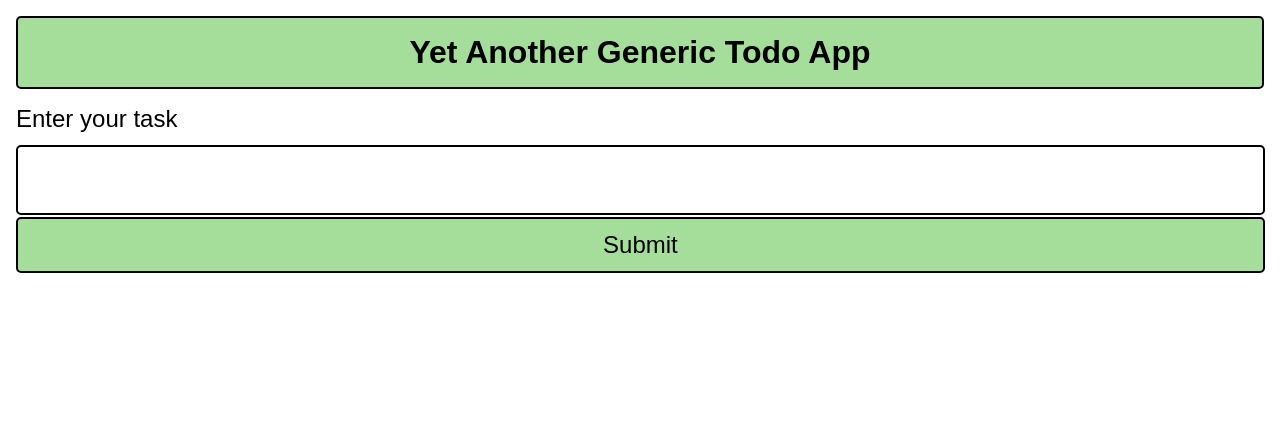
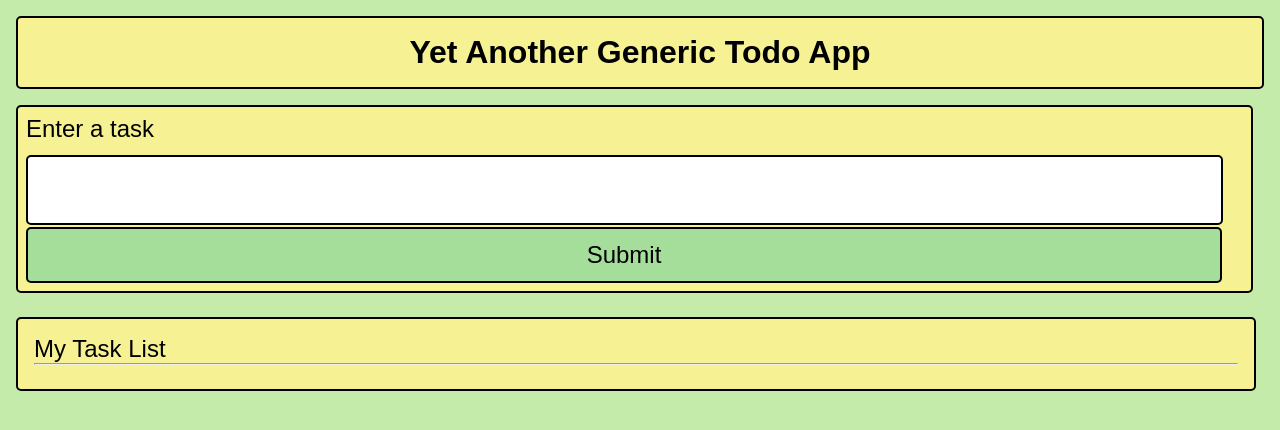
Before and after one commit to GAchuzia/yag-todo, a Flask app: page /add_task in a window 1280 px wide. Shown: the top 430 px of the page. Run offline with Flask 3, Linux system fonts and the light colour scheme.

Commit message:
feat: Update ui styles for my task list

```diff
--- a/todo-app/static/index.css
+++ b/todo-app/static/index.css
@@ -3,8 +3,11 @@
   font-family: sans-serif;
 }
 
+body {
+  background-color: #c5ebaa;
+}
 .box1 {
-  background-color: #a5dd9b;
+  background-color: #f6f193;
   display: flex;
   flex-direction: row;
   justify-content: center;
@@ -27,6 +30,10 @@
   justify-content: baseline;
   margin-bottom: 0.5em;
   width: 100%;
+  border: 2px solid;
+  border-radius: 5px;
+  padding: 0.5em;
+  background-color: #f6f193;
 }
 
 .form1-label {
@@ -39,7 +46,7 @@
   padding: 1em;
   border-radius: 5px;
   border: 2px solid;
-  width: calc(100vw - 1.5em);
+  width: calc(100vw - 4em);
   font-size: 1.3em;
   margin-bottom: 0.1em;
 }
@@ -49,8 +56,58 @@
   border-radius: 5px;
   border: 2px solid;
   font-size: 1.5em;
+  width: calc(100vw - 3.5em);
 }
 
 .submit-btn:hover {
   cursor: pointer;
 }
+
+.box3 {
+  display: flex;
+  flex-direction: column;
+  justify-content: baseline;
+  margin: 1em;
+  box-sizing: border-box;
+  padding: 1em;
+  background-color: #f6f193;
+  border: 2px solid;
+  border-radius: 5px;
+  width: calc(100vw - 2.5em);
+}
+
+.box3-title {
+  font-size: 1.5em;
+}
+
+.ui-tasks {
+  display: flex;
+  flex-direction: row;
+  justify-content: space-between;
+  align-items: center;
+  margin-bottom: 0.1em;
+  border: 2px solid;
+  border-radius: 5px;
+  padding: 0.5em;
+  background-color: #a5dd9b;
+  width: calc(100vw - 5.9em);
+}
+
+hr {
+  margin-bottom: 0.5em;
+}
+
+.delete-btn {
+  background-color: #e28080;
+  padding: 0.1em;
+  border-radius: 5px;
+  border: 2px solid #000;
+  font-size: 1.2em;
+  margin-bottom: 0.5em;
+  width: calc(100vw - 3.9em);
+}
+
+.delete-btn:hover {
+  cursor: pointer;
+  color: #f6f193;
+}
--- a/todo-app/templates/index.html
+++ b/todo-app/templates/index.html
@@ -6,6 +6,7 @@
     <link rel="stylesheet" href="static/index.css" />
     <title>YAG-Todo</title>
   </head>
+
   <body>
     <div class="box1">
       <header>
@@ -16,7 +17,7 @@
     <div class="box2">
       <form action="/add_task" method="POST">
         <div class="form1">
-          <label for="taskfield" class="form1-label">Enter your task</label>
+          <label for="taskfield" class="form1-label">Enter a task</label>
           <input
             type="text"
             class="form1-input"
@@ -27,5 +28,16 @@
         </div>
       </form>
     </div>
+
+    <div class="box3">
+      <p class="box3-title">My Task List</p>
+      <hr />
+      <div class="box3-tasks">
+        {% for task in all_db_tasks %}
+        <div class="ui-tasks">{{task["task"]}}</div> <button class="delete-btn">Delete</button>
+        {% endfor%}
+      </div>
+
+    </div>
   </body>
 </html>
```
